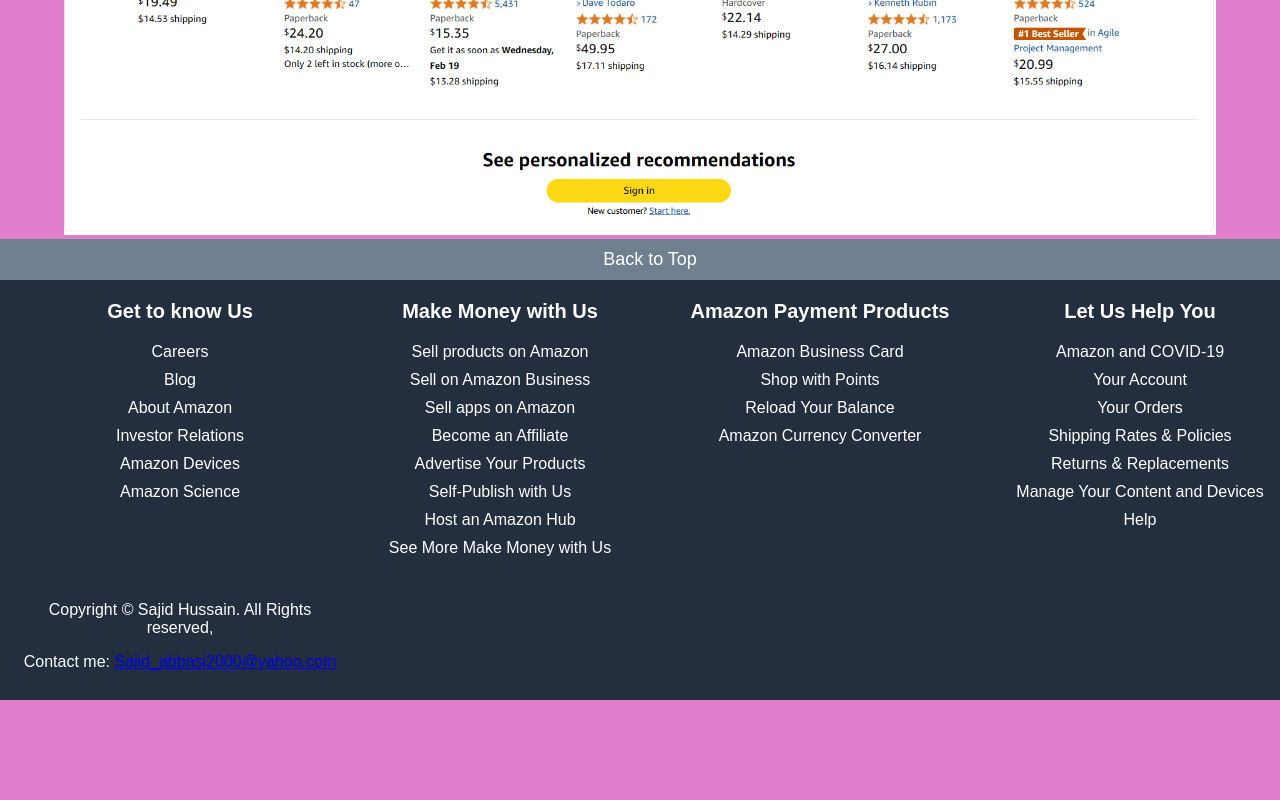
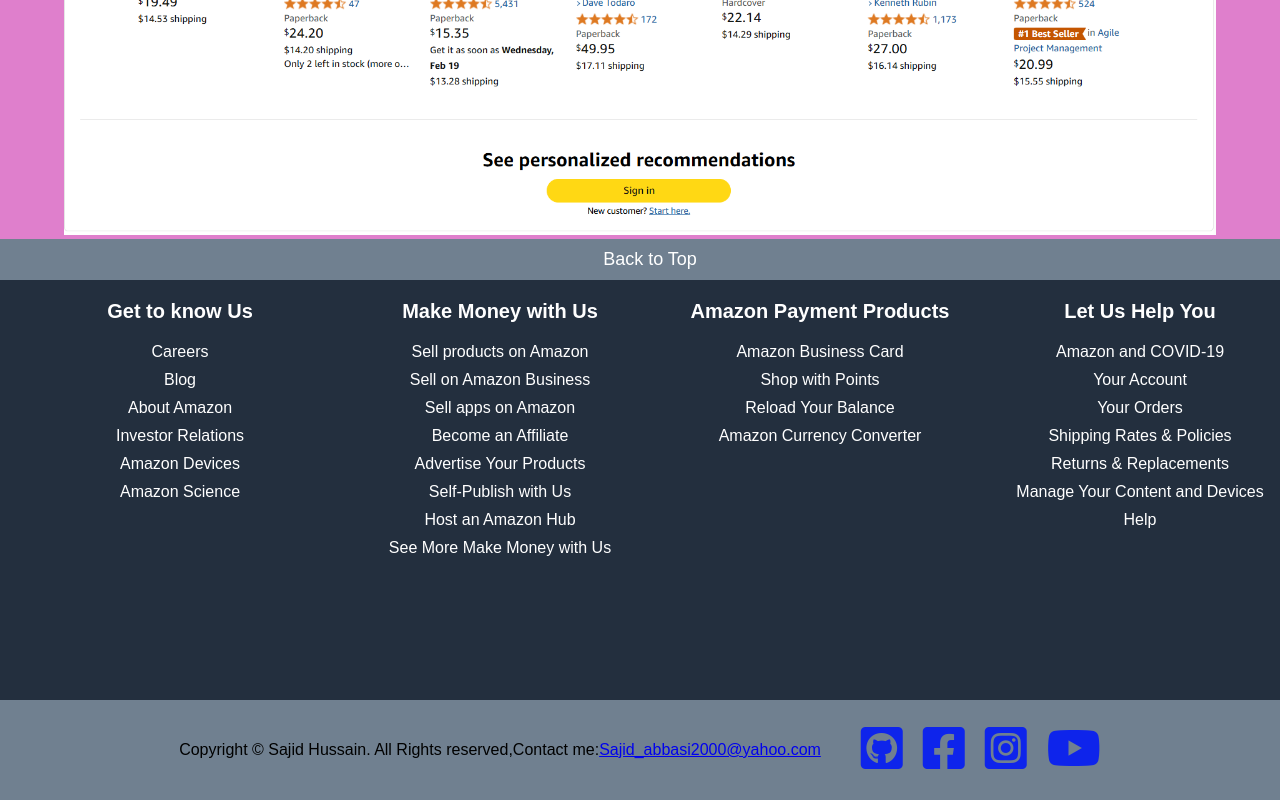
Before and after one commit to SajidHussainabbasi/Amazon-clone, a website: page index.html in a window 1280 px wide. Shown: the part 5259-6059 px from the top of the page. Before the commit the page ends 5959 px from the top, so only its background shows below. Drawn offline with Linux system fonts and the light colour scheme.

Commit message:
amazon-clone-development

```diff
--- a/index.html
+++ b/index.html
@@ -5,6 +5,9 @@
   <meta charset="UTF-8" />
   <meta name="viewport" content="width=device-width, initial-scale=1.0" />
   <title>Amazon Clone</title>
+  <link rel="stylesheet" href="https://cdnjs.cloudflare.com/ajax/libs/font-awesome/6.4.0/css/all.min.css"
+    integrity="sha512-iecdLmaskl7CVkqkXNQ/ZH/XLlvWZOJyj7Yy7tcenmpD1ypASozpmT/E0iPtmFIB46ZmdtAc9eNBvH0H/ZpiBw=="
+    crossorigin="anonymous" referrerpolicy="no-referrer" />
   <link rel="stylesheet" href="./styles/index.css" />
 </head>
 
@@ -145,11 +148,13 @@
       <div>Manage Your Content and Devices</div>
       <div>Help</div>
     </div>
-    <div>
-      <p class="copyright">Copyright © Sajid Hussain. All Rights reserved,</p>
-      <span>Contact me:</span>
-      <a class="email-link" href="mailto:sajid_abbasi2000@yahoo.com">Sajid_abbasi2000@yahoo.com</a>
-    </div>
+
+  </footer>
+  <div class="footer-social">
+    <p class="copyright">Copyright © Sajid Hussain. All Rights reserved,</p>
+    <span>Contact me:</span>
+    <a class="email-link" href="mailto:sajid_abbasi2000@yahoo.com">Sajid_abbasi2000@yahoo.com</a>
+
     <div class="social-media-icons">
       <ul>
         <li>
@@ -157,7 +162,6 @@
             <i class="fab fa-github-square"></i>
           </a>
         </li>
-
         <li>
           <a href="https://www.facebook.com/sajid.hussain.583" class="social-media-link">
             <i class="fab fa-facebook-square"></i>
@@ -177,7 +181,7 @@
         </li>
       </ul>
     </div>
-  </footer>
+  </div>
 </body>
 
 </html>
--- a/styles/index.css
+++ b/styles/index.css
@@ -211,9 +211,25 @@
 
 .social-media-icons ul a {
   text-decoration: none;
-  color: #ab126e;
+  color: #0e24eb;
   font-size: 3rem;
   transition: all 0.5s ease-in-out;
+}
+
+.footer-social span {
+  display: block;
+}
+.email-link {
+  display: block;
+}
+
+.footer-social {
+  display: flex;
+  background: slategray;
+  justify-content: center;
+  align-items: center;
+  width: 100vw;
+  height: 100px;
 }
 
 @media (max-width: 600px) {
```
Also changed, not shown: README.md, public/amazon-clone-code.png (added), public/amazon-clone-footer.png (added), public/amazon-clone1.png (added), public/amazon-clone2.png (added), public/amazon-clone3.png (added).
